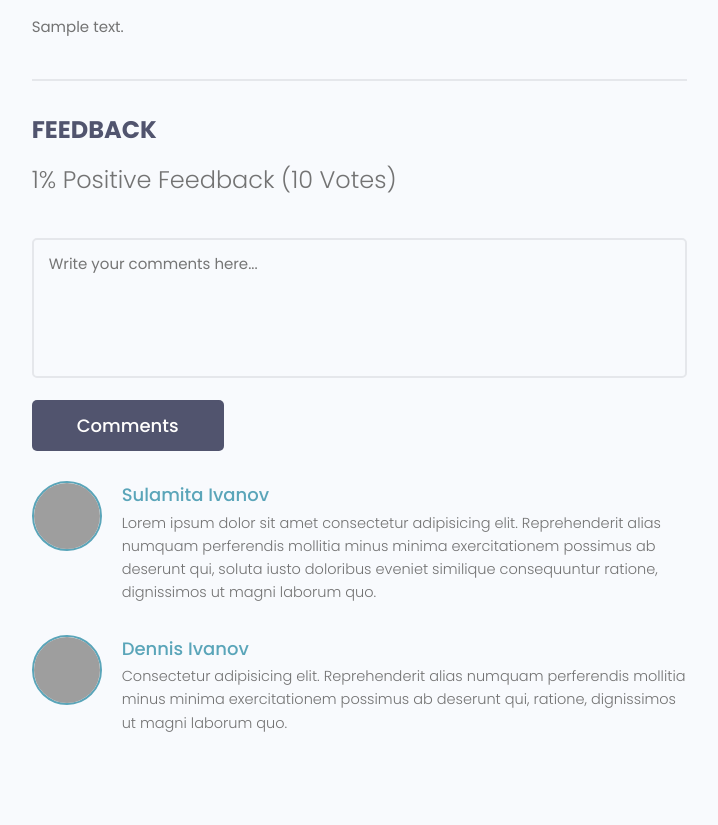
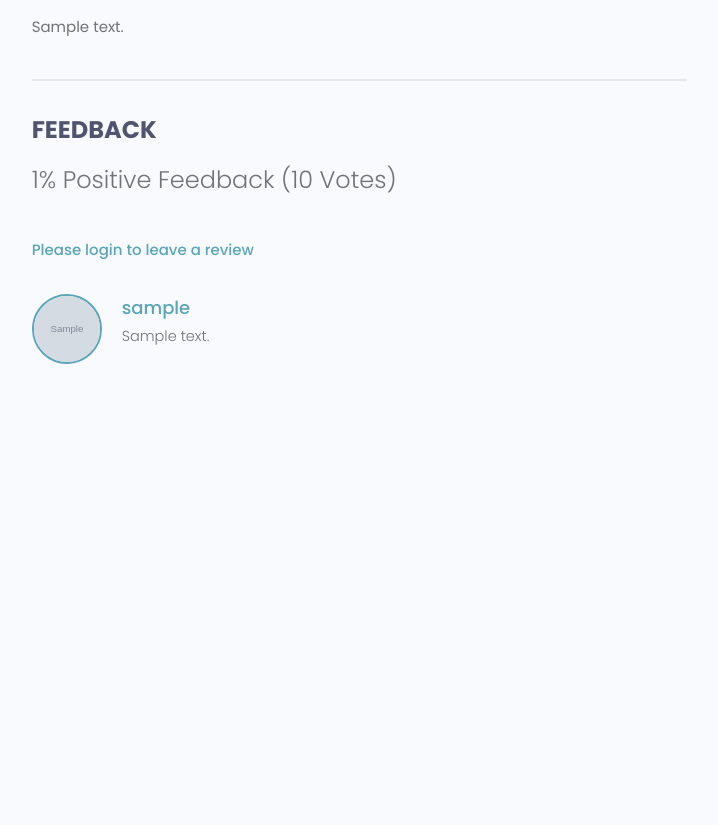
Before and after one commit to quminzhi/DevZone, a Django app: page /projects/single-project/00000000-0000-0000-0000-000000000001/ in a window 1280 px wide. Shown: the part 696-1521 px from the top of the page, without its empty margins (465-1183 px from the left). After the commit the page ends 1060 px from the top, so only its background shows below. Run offline with Django 3.2, Linux system fonts and the light colour scheme; tables that the repository leaves empty hold one stand-in row (values such as "Sample post"); grey boxes marked "Sample" are stand-in pictures; some libraries are stand-ins or nearby versions; grey boxes are pictures that could not be loaded.

Commit message:
Added Review

```diff
--- a/base/forms.py
+++ b/base/forms.py
@@ -1,7 +1,7 @@
 from django.db.models.base import Model
 from django.forms import ModelForm
 from django import forms
-from .models import Project
+from .models import Project, Review
 
 
 class ProjectForm(ModelForm):
@@ -26,3 +26,19 @@ class ProjectForm(ModelForm):
 
         # self.fields['description'].widget.attrs.update(
         #     {'class': 'input'})
+
+class ReviewForm(ModelForm):
+    class Meta:
+        model = Review
+        fields = ['value', 'body']
+
+    labels = {
+        'value': 'Place your vote here',
+        'body': 'Add your comment here',
+    }
+
+    def __init__(self, *args, **kwargs):
+        super(ReviewForm, self).__init__(*args, **kwargs)
+
+        for name, field in self.fields.items():
+            field.widget.attrs.update({'class': 'input'})
--- a/base/models.py
+++ b/base/models.py
@@ -1,5 +1,5 @@
 from django.db import models
-from django.db.models.deletion import SET_NULL
+from django.db.models.deletion import CASCADE, SET_NULL
 from users.models import Profile
 import uuid
 
@@ -7,13 +7,14 @@ import uuid
 
 
 class Project(models.Model):
-    owner = models.ForeignKey(Profile, null=True, blank=True, on_delete=SET_NULL)
+    owner = models.ForeignKey(
+        Profile, null=True, blank=True, on_delete=SET_NULL)
     title = models.CharField(max_length=200)
     # null for database, blank for django to solve post request
     description = models.TextField(null=True, blank=True)
     # default and upload_to are based on MEDIA_ROOT
     featured_image = models.ImageField(
-        null=True, blank=True, upload_to='projects/', default="default.jpg") # search in static dir
+        null=True, blank=True, upload_to='projects/', default="default.jpg")  # search in static dir
 
     demo_link = models.CharField(max_length=2000, null=True, blank=True)
     source_link = models.CharField(max_length=2000, null=True, blank=True)
@@ -31,7 +32,25 @@ class Project(models.Model):
         return self.title
 
     class Meta:
-        ordering = ['created']
+        ordering = ['-pos_ratio', '-vote_total', '-created']
+
+    @property
+    def reviewers(self):
+        # flat converts result to list
+        queryset = self.review_set.all().values_list('owner__id', flat=True)
+        return queryset
+
+    @property
+    def getVoteCount(self):
+        reviews = self.review_set.all()
+        upVote = reviews.filter(value='up').count()
+        totalVotes = reviews.count()
+        ratio = (upVote / totalVotes) * 100
+
+        self.vote_total = totalVotes
+        self.pos_ratio = ratio
+        self.save()
+
 
 class Review(models.Model):
     VOTE_TYPE = (
@@ -39,6 +58,7 @@ class Review(models.Model):
         ('down', 'down vote'),
     )
 
+    owner = models.ForeignKey(Profile, on_delete=models.CASCADE, null=True)
     # TODO: one to many relationship
     # CASCADE: when parent is gone, all reviews related to it are deleted
     project = models.ForeignKey(Project, on_delete=models.CASCADE)
@@ -48,6 +68,10 @@ class Review(models.Model):
     created = models.DateTimeField(auto_now_add=True)
     id = models.UUIDField(default=uuid.uuid4, unique=True,
                           primary_key=True, editable=False)
+
+    class Meta:
+        # prevent from a user voting more than once
+        unique_together = [['owner', 'project']]
 
     def __str__(self):
         return self.value
--- a/base/templates/base/single-project.html
+++ b/base/templates/base/single-project.html
@@ -40,47 +40,42 @@
                         {{ project.pos_ratio }}% Positive Feedback ({{ project.vote_total }} Vote{{ project.vote_total | pluralize:'s' }})
                     </h5>
 
-                    <form class="form" action="#" method="POST">
-                        <!-- Textarea -->
+                    {% if request.user.profile.id in project.reviewers %}
+                    <p>You have already submitted review for the project.</p>
+                    {% elif request.user.profile == project.owner %}
+                    <p>You cannot review your own work.</p>
+                    {% elif request.user.is_authenticated %}
+                    <form class="form" action="{% url 'single-project' project.id %}" method="POST">
+                        {% csrf_token %}
+                        {% for field in form %}
                         <div class="form__field">
-                            <label for="formInput#textarea">Comments: </label>
-                            <textarea class="input input--textarea" name="message" id="formInput#textarea"
-                                placeholder="Write your comments here..."></textarea>
+                            <label for="formInput#textarea">{{ field.label }}</label>
+                            {{ field }}
                         </div>
+                        {% endfor %}
                         <input class="btn btn--sub btn--lg" type="submit" value="Comments" />
                     </form>
+                    {% else %}
+                    <a href="{% url 'login' %}?back={{request.path}}">Please login to leave a review</a>
+
+                    {% endif %}
                     <div class="commentList">
+                        {% for review in project.review_set.all %}
+                        {% if review.body %}
                         <div class="comment">
-                            <a href="profile.html">
-                                <img class="avatar avatar--md"
-                                    src="https://pbs.twimg.com/profile_images/1335382240931368961/b3wSZKj4_400x400.jpg"
-                                    alt="user" />
+                            <a href="{% url 'user-profile' review.owner.id %}">
+                                <img class="avatar avatar--md" src="{{ review.owner.profile_image.url }}" alt="user" />
                             </a>
                             <div class="comment__details">
-                                <a href="profile.html" class="comment__author">Sulamita Ivanov</a>
+                                <a href="{% url 'user-profile' review.owner.id %}" class="comment__author">
+                                    {{ review.owner }}</a>
                                 <p class="comment__info">
-                                    Lorem ipsum dolor sit amet consectetur adipisicing elit. Reprehenderit alias numquam
-                                    perferendis
-                                    mollitia minus minima exercitationem possimus ab deserunt qui, soluta iusto
-                                    doloribus eveniet
-                                    similique consequuntur ratione, dignissimos ut magni laborum quo.
+                                    {{ review.body | linebreaksbr }}
                                 </p>
                             </div>
                         </div>
-                        <div class="comment">
-                            <a href="profile.html">
-                                <img class="avatar avatar--md" src="https://avatars.githubusercontent.com/u/33843378"
-                                    alt="user" />
-                            </a>
-                            <div class="comment__details">
-                                <a href="profile.html" class="comment__author">Dennis Ivanov</a>
-                                <p class="comment__info">
-                                    Consectetur adipisicing elit. Reprehenderit alias numquam perferendis mollitia minus
-                                    minima
-                                    exercitationem possimus ab deserunt qui, ratione, dignissimos ut magni laborum quo.
-                                </p>
-                            </div>
-                        </div>
+                        {% endif %}
+                        {% endfor %}
                     </div>
                 </div>
             </div>
--- a/base/views.py
+++ b/base/views.py
@@ -1,6 +1,7 @@
 from django.shortcuts import render, redirect
 from django.contrib.auth.decorators import login_required
-from .forms import ProjectForm
+from django.contrib import messages
+from .forms import ProjectForm, ReviewForm
 from .models import Project
 from .utils import searchProjects, paginateProjects
 
@@ -21,9 +22,23 @@ def projects(request):
 
 def singleProject(request, pk):
     project = Project.objects.get(id=pk)
+    form = ReviewForm()
+
+    if (request.method == 'POST'):
+        form = ReviewForm(request.POST)
+        review = form.save(commit=False)
+        review.project = project
+        review.owner = request.user.profile
+        review.save()
+        messages.success(request, 'Thanks for your review!')
+
+        project.getVoteCount
+
+        return redirect('single-project', pk=project.id)
 
     context = {
         'project': project,
+        'form': form,
     }
 
     return render(request, 'base/single-project.html', context)
@@ -75,7 +90,7 @@ def deleteProject(request, pk):
 
     if (request.method == 'POST'):
         project.delete()
-        return redirect('account')
+        return redirect(request.GET['back'] if 'back' in request.GET else 'account')
 
     context = {
         'object': project,
--- a/users/templates/users/login-register.html
+++ b/users/templates/users/login-register.html
@@ -14,7 +14,7 @@
             <p>Hello Developer, Welcome Back!</p>
         </div>
 
-        <form action="{% url 'login' %}" class="form auth__form" method="POST">
+        <form action="" class="form auth__form" method="POST">
             {% csrf_token %}
             <!-- Input:Username -->
             <div class="form__field">
```
Also changed, not shown: users/views.py (+5 -4 lines), base/migrations/0010_auto_20211128_0542.py (added), users/migrations/0004_alter_profile_options.py (added).
